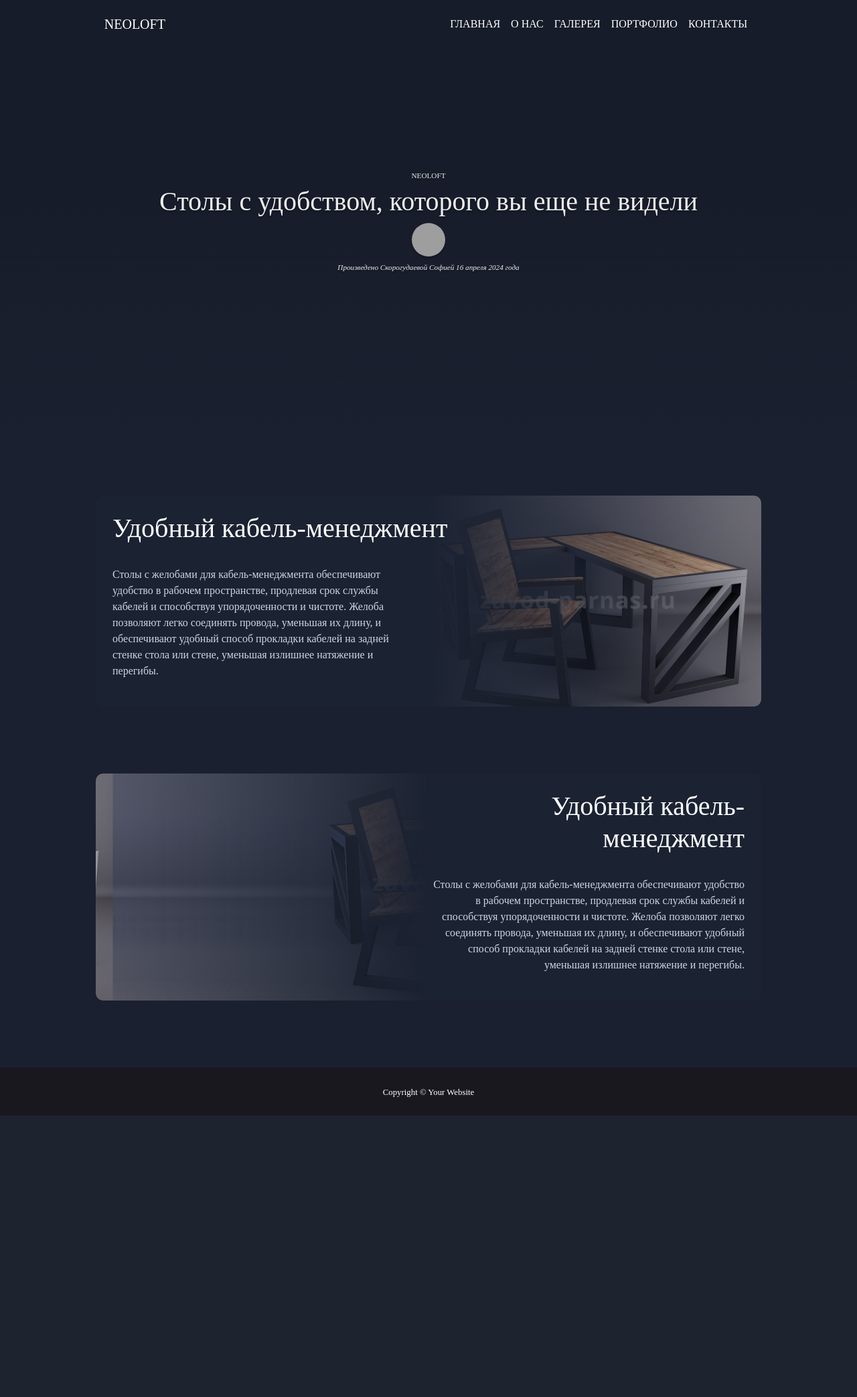
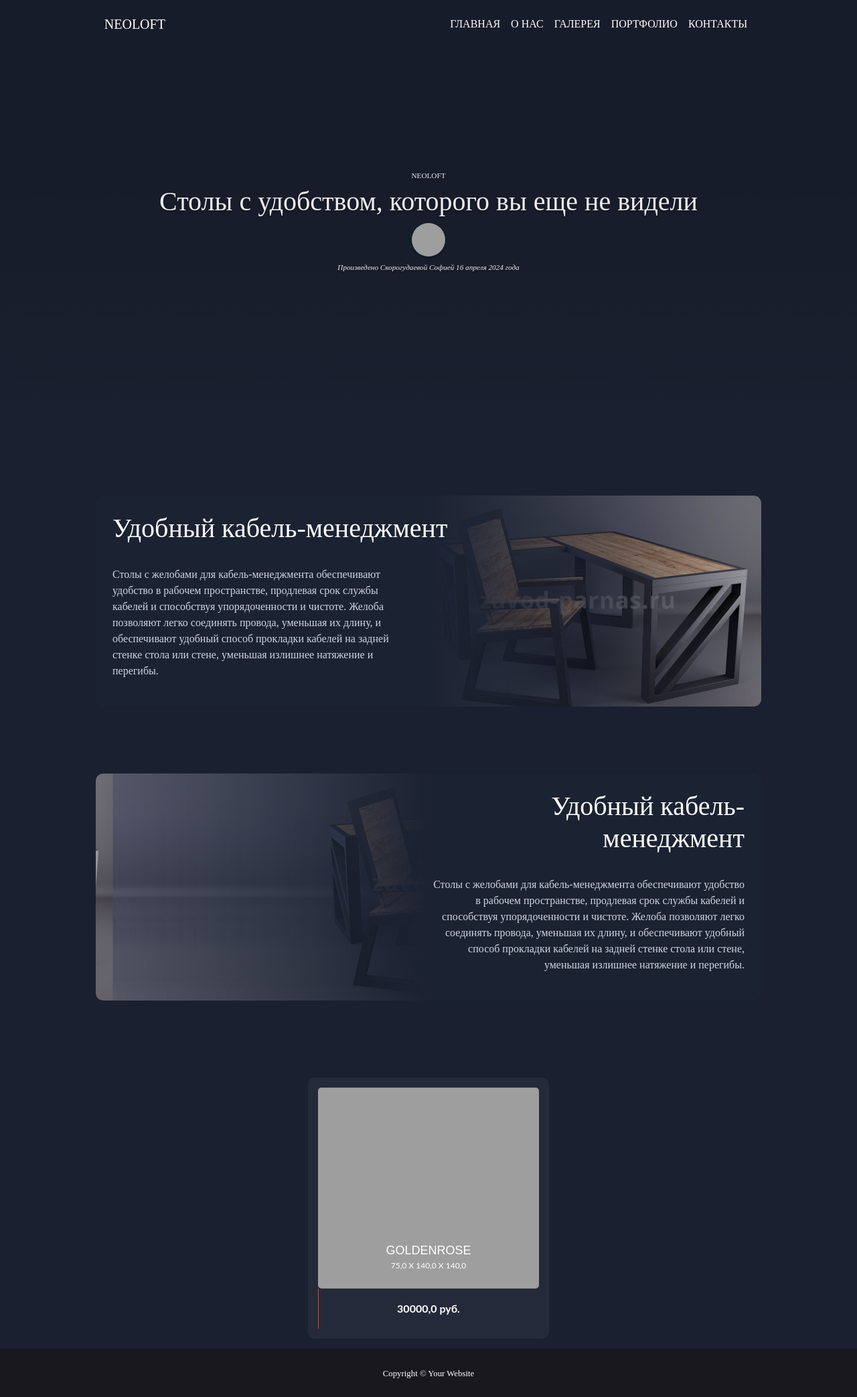
Before and after one commit to Liromanz/StolApp, a Django app: template mainsite/templates/index.html in a window 1280 px wide. Shown: the whole page at 67% size. Before the commit the page ends 1666 px from the top, so only its background shows below. Run offline with Django 5.2, Linux system fonts and the light colour scheme; the template is opened without the code that fills it: values that come from a table or form of the project are taken from there, others are empty; data comes from the database, SQL or seed files in the repository; both versions use the stored data as it was after the commit; some libraries are stand-ins or nearby versions; grey boxes are pictures that could not be loaded.

Commit message:
изменение карточки, работа над отображением картинки

```diff
--- a/TableSite/static/mainsite/css/product_card.css
+++ b/TableSite/static/mainsite/css/product_card.css
@@ -1,3 +1,4 @@
+
 
 .d-flex {
   display: -webkit-box;
@@ -36,8 +37,9 @@
   width: 360px;
   padding: 15px;
   margin: 15px auto;
-  background-color: #1a181f;
+  background-color: #252a3a;
   color: #fff;
+  border-radius: 10px;
 }
 
 @media (max-width: 991px) {
@@ -59,6 +61,7 @@
 
 .el-wrapper:hover .price {
   left: 20px;
+  color: white;
   -webkit-transform: translateY(-50%);
   -ms-transform: translateY(-50%);
   -o-transform: translateY(-50%);
@@ -106,6 +109,9 @@
 }
 
 .el-wrapper .img {
+  width: 100%;
+  height: 100%;
+  border-radius: 5px;
   -webkit-transition: all 800ms cubic-bezier(0, 0, 0.18, 1);
   -moz-transition: all 800ms cubic-bezier(0, 0, 0.18, 1);
   -o-transition: all 800ms cubic-bezier(0, 0, 0.18, 1);
@@ -139,7 +145,7 @@
 .h-bg .h-bg-inner {
   width: 50%;
   height: 100%;
-  background-color: #1a181f;
+  background-color: #252a3a;
 }
 
 .info-inner {
@@ -223,6 +229,7 @@
   transition-delay: 100ms;
   display: block;
   position: absolute;
+  color: white;
   top: 50%;
   left: 50%;
   -webkit-transform: translate(-50%, -50%);
@@ -249,7 +256,7 @@
   display: block;
   position: absolute;
   top: 50%;
-  left: 110%;
+  left: 120%;
   -webkit-transform: translate(-50%, -50%);
   -ms-transform: translate(-50%, -50%);
   -o-transform: translate(-50%, -50%);
@@ -259,6 +266,7 @@
 .cart .add-to-cart .txt {
   font-size: 12px;
   letter-spacing: 0.045em;
+  color: white;
   text-transform: uppercase;
   white-space: nowrap;
 }
--- a/mainsite/templates/index.html
+++ b/mainsite/templates/index.html
@@ -45,19 +45,20 @@
         <div class="blur_back_left tomb_back"></div>
     </div>
 
-<div class="container page-wrapper">
     <div class="page-inner">
         <div class="row">
             {% for i in items %}
                 <div class="el-wrapper">
                     <div class="box-up">
-                    <img class="img" src="https://mebel-restoran.ru/images/virtuemart/product/resized/%D0%B6%D1%83%D1%80%D0%BD%D0%B0%D0%BB%D1%8C%D0%BD%D1%8B%D0%B9%20%D1%81%D1%82%D0%BE%D0%BB%D0%B8%D0%BA%20%D0%BB%D0%BE%D1%84%D1%824_800x800.jpg" alt="">
+                        <img class="img"  src="{{ i.Image }}" alt="Стол">
+                             <!--src="{% static i.Image %} "-->
+
                         <div class="img-info">
                             <div class="info-inner">
-                            <span class="p-name">I feel like Pablo</span>
-                            <span class="p-company">Yeezy</span>
+                                <span class="p-name">{{ i.Name }}</span>
+                                <span class="p-company">{{ i.Height }} x {{ i.Width }} x {{ i.Depth }}</span>
                             </div>
-                        <div class="a-size">Available sizes : <span class="size">S , M , L , XL</span></div>
+                            <div class="a-size">Материал: <span class="size">{{ i.Material }}</span></div>
                         </div>
                     </div>
 
@@ -67,9 +68,9 @@
                         </div>
 
                         <a class="cart" href="#">
-                        <span class="price">$120</span>
+                            <span class="price">{{ i.Price }} руб.</span>
                             <span class="add-to-cart">
-                            <span class="txt">Add in cart</span>
+                            <span class="txt">В корзину</span>
                         </span>
                         </a>
                     </div>
@@ -77,5 +78,4 @@
             {% endfor %}
         </div>
     </div>
-</div>
 {% endblock %}
--- a/mainsite/views.py
+++ b/mainsite/views.py
@@ -3,4 +3,4 @@
 
 def index(request):
     tables = TableFurniture.objects.all()
-    return render(request, 'index.html', {"items": range(7)})
+    return render(request, 'index.html', {"items": tables})
```
Also changed, not shown: TableSite/static/mainsite/img/ьеадлтыоыв.jpg (deleted), db.sqlite3. Lines whose indentation alone changed are shown as unchanged.
